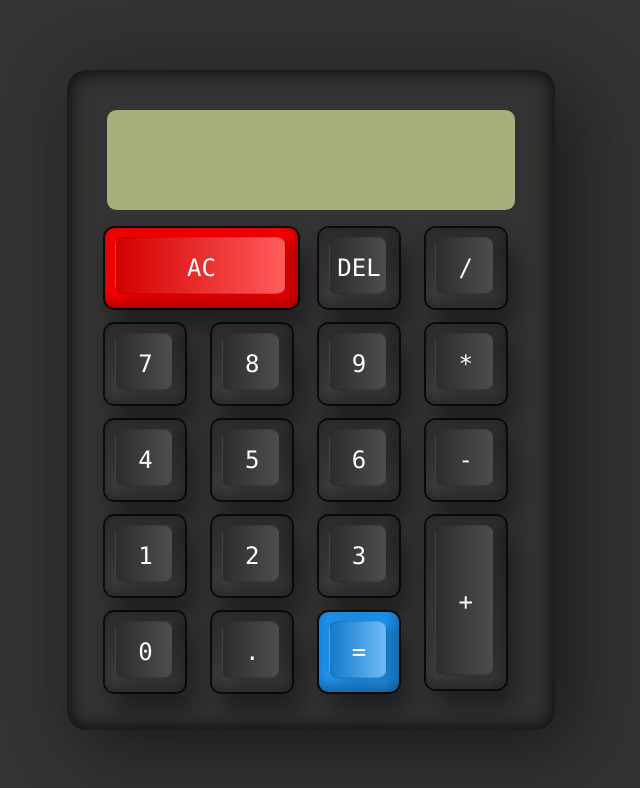
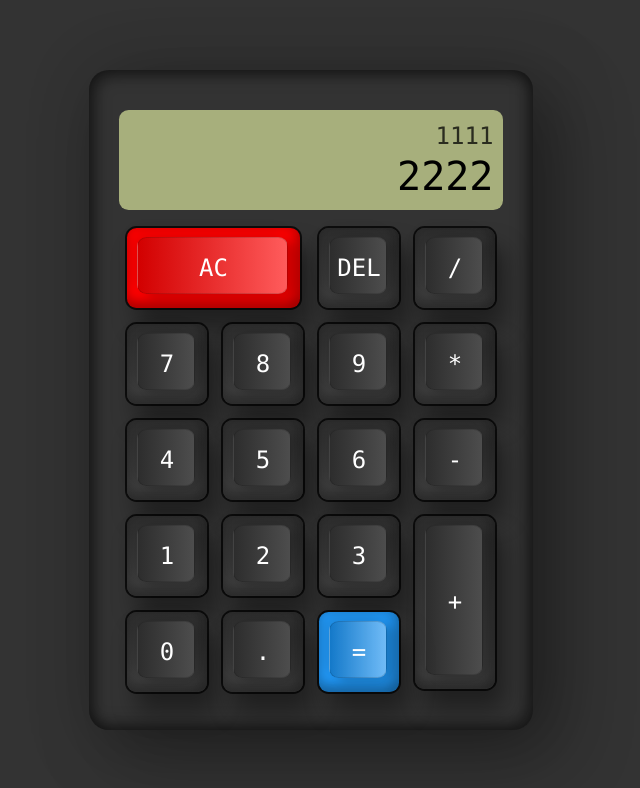
Before and after one commit to Aleksey-Mazur/Calculator, a website: page app/index.html in a window 1280 px wide. Shown: the whole page, without its empty margins (329-969 px from the left). Drawn offline with Linux system fonts and the light colour scheme.

Commit message:
prev and current operand div added to html; changed output styles

```diff
--- a/app/index.html
+++ b/app/index.html
@@ -13,38 +13,12 @@
     <link rel="stylesheet" href="css/style.min.css" />
   </head>
   <body>
-    <!-- <div class="container">
-      <form class="calculator" name="calc">
-        <input type="text" class="output" readonly name="txt" />
-        <span class="num clear" onclick="calc.txt.value = ''"><i>C</i></span>
-        <span class="num" onclick="calc.txt.value += '/'"><i>/</i></span>
-        <span class="num" onclick="calc.txt.value += '*'"><i>*</i></span>
-        <span class="num" onclick="calc.txt.value += '7'"><i>7</i></span>
-        <span class="num" onclick="calc.txt.value += '8'"><i>8</i></span>
-        <span class="num" onclick="calc.txt.value += '9'"><i>9</i></span>
-        <span class="num" onclick="calc.txt.value += '-'"><i>-</i></span>
-        <span class="num" onclick="calc.txt.value += '4'"><i>4</i></span>
-        <span class="num" onclick="calc.txt.value += '5'"><i>5</i></span>
-        <span class="num" onclick="calc.txt.value += '6'"><i>6</i></span>
-        <span class="num plus" onclick="calc.txt.value += '+'"><i>+</i></span>
-        <span class="num" onclick="calc.txt.value += '1'"><i>1</i></span>
-        <span class="num" onclick="calc.txt.value += '2'"><i>2</i></span>
-        <span class="num" onclick="calc.txt.value += '3'"><i>3</i></span>
-        <span class="num" onclick="calc.txt.value += '0'"><i>0</i></span>
-        <span class="num" onclick="calc.txt.value += '00'"><i>00</i></span>
-        <span class="num" onclick="calc.txt.value += '.'"><i>.</i></span>
-
-        <span
-          class="num equal"
-          onclick="document.calc.txt.value = eval(calc.txt.value)"
-          ><i>=</i></span
-        >
-      </form>
-    </div> -->
-
     <div class="container">
       <div class="calculator">
-        <input type="text" class="output" readonly />
+        <div class="output">
+          <div class="previous-operand">1111</div>
+          <div class="current-operand">2222</div>
+        </div>
         <button class="num clear">
           <i>AC</i>
         </button>
--- a/app/scss/_global.scss
+++ b/app/scss/_global.scss
@@ -14,6 +14,7 @@ body {
 .container {
   position: relative;
   min-height: 25rem;
+  max-width: 36rem;
   background-color: #333;
   border-radius: 1.25rem;
   padding: 2.5rem 1.875rem 1.875rem;
@@ -28,19 +29,32 @@ body {
   display: grid;
 
   .output {
+    display: flex;
+    align-items: flex-end;
+    justify-content: space-around;
+    flex-direction: column;
     position: relative;
     grid-column: span 4;
-    height: 6.25rem;
-    left: 0.625rem;
-    width: calc(100% - 1.25rem);
+    min-height: 6.25rem;
     border: none;
     outline: none;
     background-color: #a7af7c;
     margin-bottom: 0.6rem;
     border-radius: 0.6rem;
-    text-align: end;
     padding: 0.6rem;
     font-size: 2rem;
+    word-wrap: break-word;
+    word-break: break-all;
+
+    .previous-operand {
+      font-size: 1.5rem;
+      color: rgba(0, 0, 0, 0.75);
+    }
+
+    .current-operand {
+      font-size: 2.5rem;
+      color: rgba(0, 0, 0);
+    }
   }
 
   .num {
```
Also changed, not shown: app/css/style.min.css.
